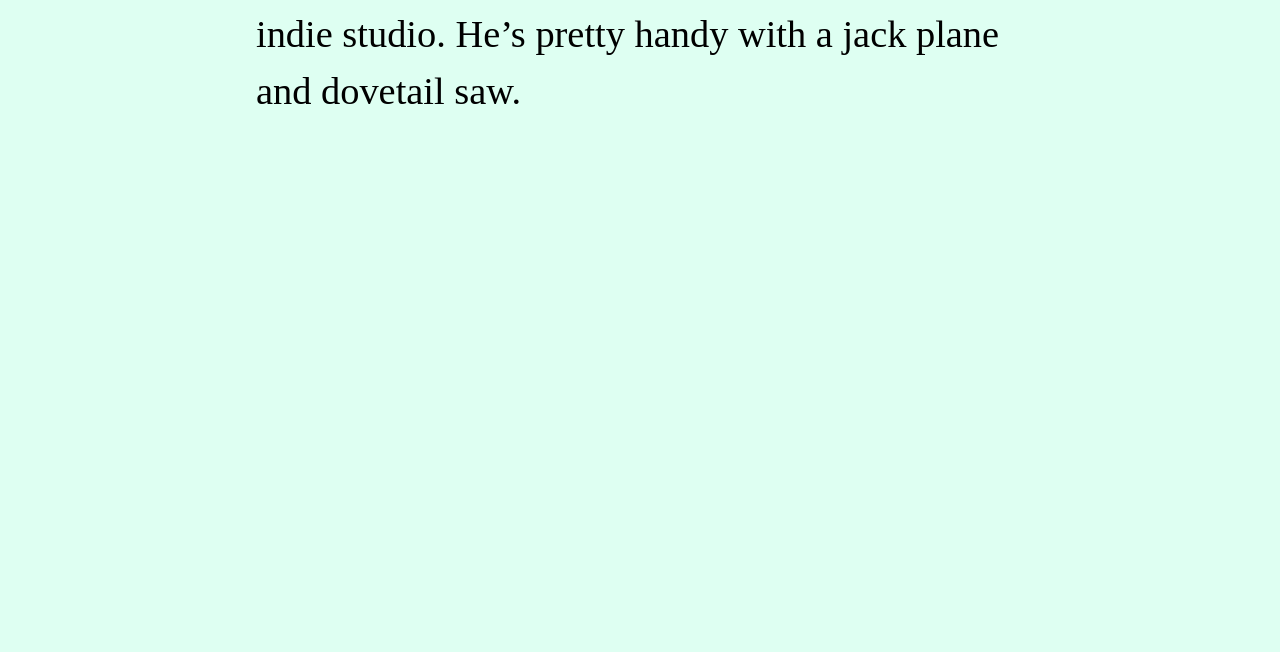
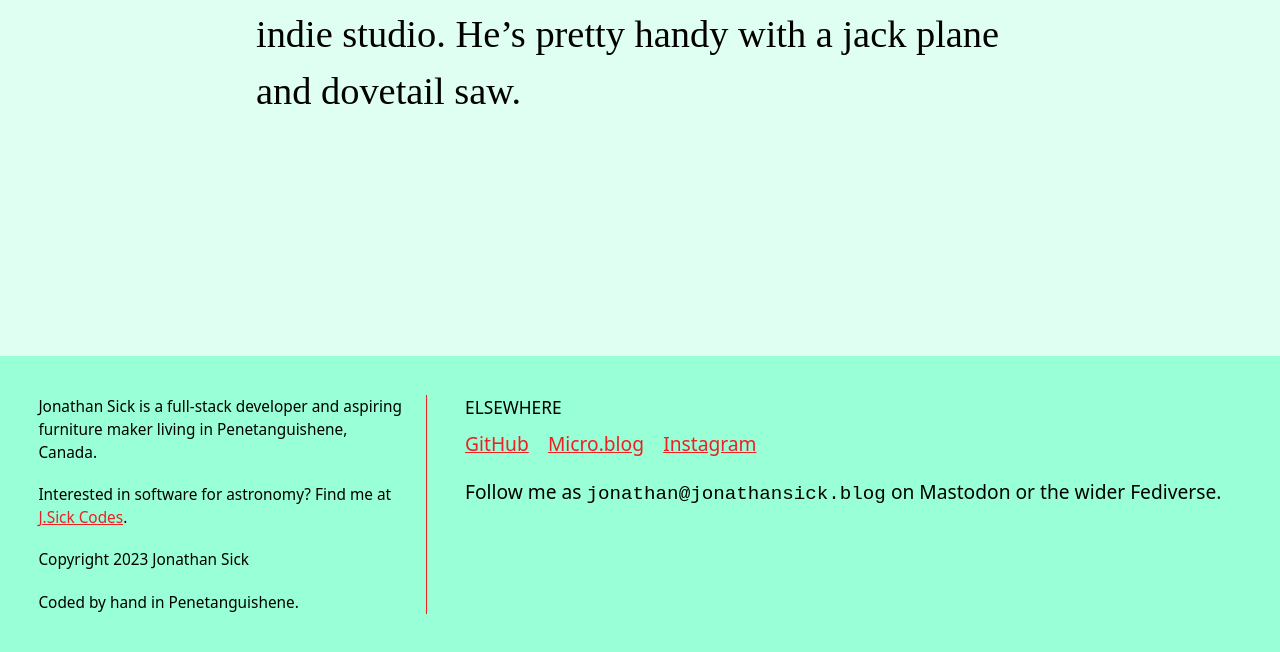
Before and after one commit to jonathansick/jonathansick.ca, an Astro site: page / in a window 1280 px wide. Shown: the part 148-800 px from the top of the page. Built offline with nearby package versions, Linux system fonts and the light colour scheme; Astro itself is replaced by a stand-in of ours; a web font is replaced by a local one.

Commit message:
Add a basic footer component
Introduce Enra Sans as a contrasting typeface for UI stuff

```diff
--- /dev/null
+++ b/src/components/Footer.astro
@@ -0,0 +1,94 @@
+---
+---
+
+<footer>
+    <aside class="info-container">
+      <p>Jonathan Sick is a full-stack developer and aspiring furniture maker living in Penetanguishene, Canada.</p>
+      <p>Interested in software for astronomy? Find me at <a href="https://www.jsick.codes">J.Sick Codes</a>.</p>
+
+      <p>Copyright 2023 Jonathan Sick</p>
+
+      <p>Coded by hand in Penetanguishene.</p>
+    </aside>
+    <nav class="links-container">
+      <h2>Elsewhere</h2>
+      <ul class="horizontal">
+        <li><a href="https://www.github.com/jonathansick" title="@jonathansick">GitHub</a></li>
+        <li><a href="https://www.jonathansick.blog/" title="jonathan@jonathansick.blog">Micro.blog</a></li>
+        <li><a href="https://instagram.com/jonathansick" title="@jonathansick">Instagram</a></li>
+      </ul>
+      <p>Follow me as <code>jonathan@jonathansick.blog</code> on Mastodon or the wider Fediverse.</p>
+    </nav>
+</footer>
+
+<style>
+footer {
+  background-color: #99FFD6;
+  padding: 2rem;
+  display: grid;
+  grid-template-columns: minmax(20rem, 0.5fr) 1fr;
+  gap: 2rem;
+
+  font-family: var(--enra-sans-font-family);
+  font-weight: 400;
+}
+
+.info-container {
+  grid-column: 1 / 2;
+  padding-right: 1rem;
+  border-right: 1px solid var(--primary-color);
+  font-size: 0.8rem;
+  margin: 0;
+}
+
+.links-container {
+  grid-column: 2 / 3;
+}
+
+@media screen and (max-width: 800px) {
+  footer {
+    grid-template-columns: 1fr;
+    grid-template-rows: auto auto;
+    gap: 1rem;
+  }
+
+  .info-container {
+    grid-column: 1 / 2;
+    grid-row: 2 / 3;
+    border-right: none;
+    padding-right: 0;
+    padding-top: 1rem;
+    border-top: 1px solid var(--primary-color);
+  }
+
+  .links-container {
+    grid-column: 1 / 2;
+    grid-row: 1 / 2;
+  }
+}
+
+.info-container p {
+  margin: 0 0 1rem;
+}
+
+.info-container *:last-child, .links-container *:last-child {
+  margin-bottom: 0;
+}
+
+.links-container h2 {
+  font-size: 0.9rem;
+  font-weight: 200;
+  text-transform: uppercase;
+  margin: 0 0 0.5rem;
+}
+
+.links-container ul.horizontal {
+  display: flex;
+  flex-direction: row;
+  flex-wrap: wrap;
+  margin: 0 0 1rem;
+  gap: 1rem;
+  list-style: none;
+  padding: 0;
+}
+</style>
--- a/src/layouts/BaseLayout.astro
+++ b/src/layouts/BaseLayout.astro
@@ -1,5 +1,8 @@
 ---
 import "../styles/global.css";
+
+import Footer from "../components/Footer.astro"
+
 export interface Props {
   title: string;
   description: string;
@@ -29,6 +32,22 @@ const { title, description } = Astro.props;
     <meta name="generator" content={Astro.generator} />
   </head>
   <body>
-    <slot />
+    <main class="content">
+      <slot />
+    </main>
+    <Footer/>
   </body>
 </html>
+
+<style>
+body {
+  display: flex;
+  min-height: 100vh;
+  flex-direction: column;
+  margin: 0;
+}
+
+.content {
+  flex: 1; /* content expands to fill the page; creating a sticky footer. */
+}
+</style>
--- a/src/pages/index.astro
+++ b/src/pages/index.astro
@@ -3,14 +3,14 @@ import BaseLayout from "../layouts/BaseLayout.astro";
 ---
 
 <BaseLayout title="Jonathan Sick" description="Jonathan is a software developer and furniture maker living in Penetanguishene, Canada.">
-  <main>
+  <div class="bio-wrapper">
     <p class="bio">Jonathan Sick is a full-stack developer for astronomy projects through <a href="https://www.jsick.codes">J.Sick Codes</a>, his indie studio. He’s pretty handy with a jack plane and dovetail saw.
     </p>
-  </main>
+  </div>
 </BaseLayout>
 
 <style>
-  main {
+  .bio-wrapper {
     max-width: 40rem;
     margin: auto auto;
     padding: 0 1rem;
--- a/src/styles/global.css
+++ b/src/styles/global.css
@@ -1,13 +1,17 @@
 :root {
+  --primary-color: #ed2024;
   --text-color: #000;
-  --link-color: #ed2024;
+  --link-color: var(--primary-color);
   --background-color: #defff2;
+
+  --skolar-font-family: "skolar-pe-variable", serif;
+  --enra-sans-font-family: "enra-sans-variable", system-ui, -apple-system,
+    BlinkMacSystemFont, "Segoe UI", Roboto, Oxygen, Ubuntu, Cantarell,
+    "Open Sans", "Helvetica Neue", sans-serif;
 }
 
 html {
-  /* font-family: system-ui, -apple-system, BlinkMacSystemFont, "Segoe UI", Roboto, */
-  /* Oxygen, Ubuntu, Cantarell, "Open Sans", "Helvetica Neue", sans-serif; */
-  font-family: "skolar-pe-variable";
+  font-family: var(--skolar-font-family);
   font-variation-settings: "wght" 400;
   font-size: 1.2rem;
   line-height: 1.5;
```
